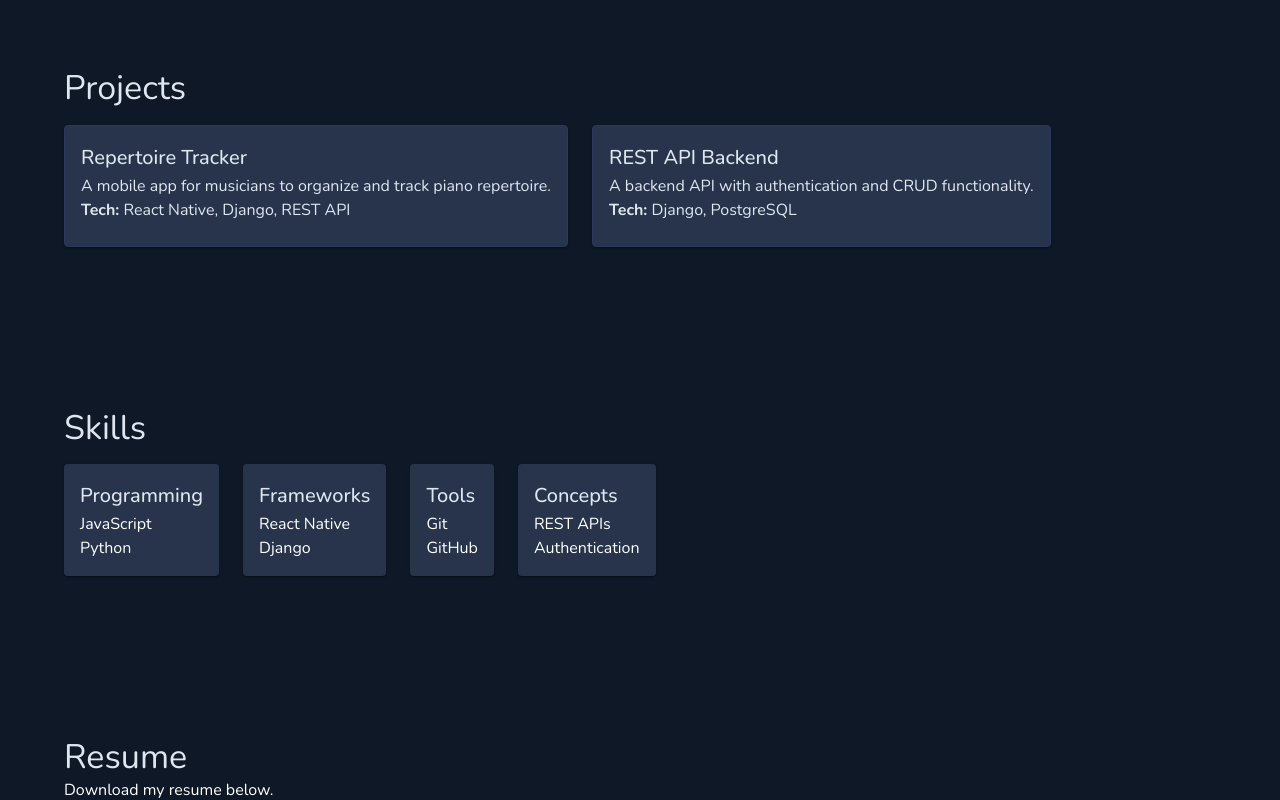
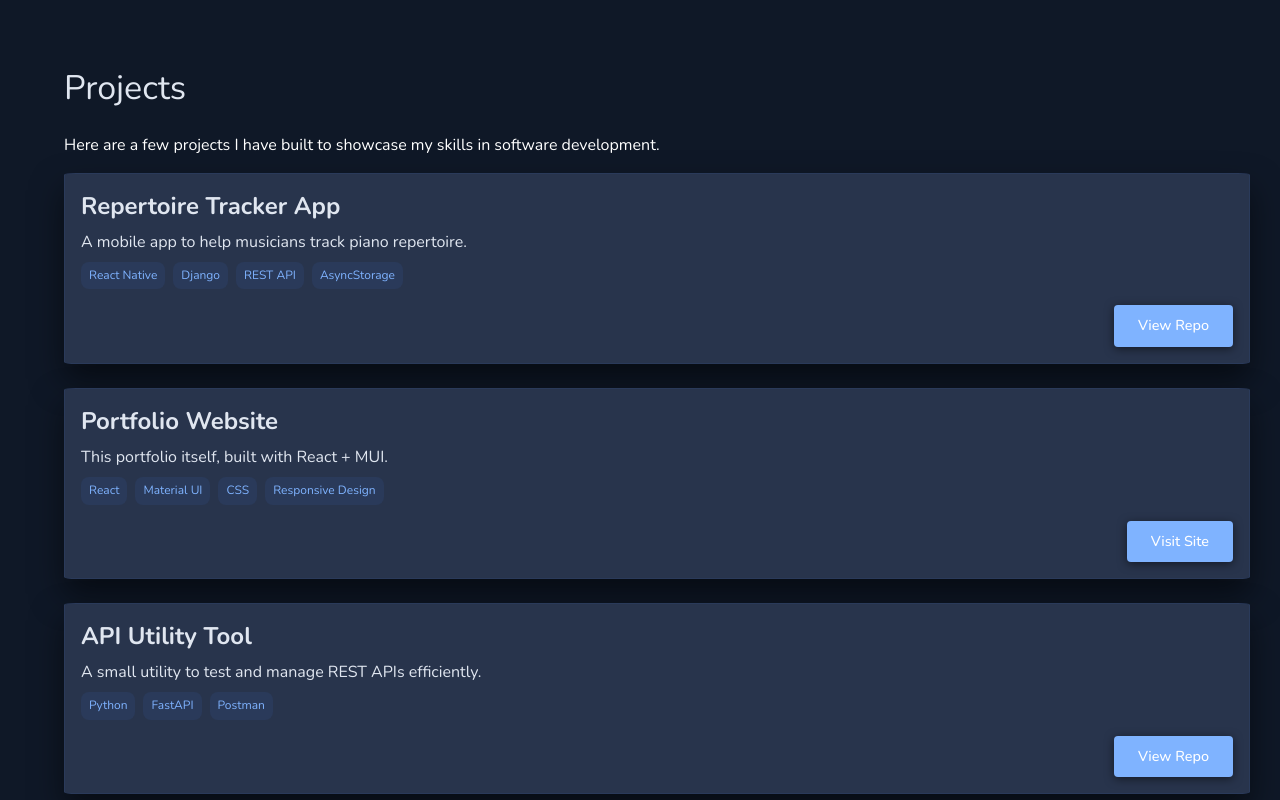
Before and after one commit to Kheijhackt/portfolio, a React (Vite) app: page / in a window 1280 px wide. Shown: the part 700-1500 px from the top of the page. Built offline with nearby package versions, Linux system fonts and the light colour scheme.

Commit message:
Fixed project cards

```diff
--- /dev/null
+++ b/src/components/ProjectCard.jsx
@@ -0,0 +1,90 @@
+import { Card, CardContent, Typography, Box, Button } from "@mui/material";
+
+export default function ProjectCard({
+  title,
+  description,
+  technologies,
+  ctaText,
+  ctaUrl,
+}) {
+  return (
+    <Card
+      sx={{
+        width: "100%", // full horizontal space
+        bgcolor: "#1c2942",
+        color: "#e0e6f0",
+        mb: 3,
+        boxShadow: "0 2vh 4vh rgba(0,0,0,0.5)",
+        borderRadius: "1%",
+        overflow: "hidden",
+        display: "flex",
+        flexDirection: "column",
+        justifyContent: "space-between", // push button to bottom
+        minHeight: "150px", // minimum height for layout
+        position: "relative",
+        p: 2,
+      }}
+    >
+      {/* Card content */}
+      <Box>
+        {title && (
+          <Typography variant="h5" sx={{ fontWeight: 700, mb: 1 }}>
+            {title}
+          </Typography>
+        )}
+
+        {description && (
+          <Typography variant="body1" sx={{ color: "#e0e6f0", mb: 1 }}>
+            {description}
+          </Typography>
+        )}
+
+        {technologies && (
+          <Box sx={{ display: "flex", flexWrap: "wrap", gap: 1 }}>
+            {technologies.map((tech, i) => (
+              <Typography
+                key={i}
+                variant="caption"
+                sx={{
+                  backgroundColor: "#2a3a5a",
+                  px: 1,
+                  py: 0.5,
+                  borderRadius: "0.5rem",
+                  fontSize: "0.75rem",
+                  color: "#7fb3ff",
+                }}
+              >
+                {tech}
+              </Typography>
+            ))}
+          </Box>
+        )}
+      </Box>
+
+      {/* CTA button bottom-right */}
+      {ctaText && ctaUrl && (
+        <Box sx={{ display: "flex", justifyContent: "flex-end", mt: 2 }}>
+          <Button
+            component="a"
+            href={ctaUrl}
+            target="_blank"
+            rel="noopener noreferrer"
+            variant="contained"
+            sx={{
+              backgroundColor: "#7fb3ff",
+              color: "#ffffff",
+              fontSize: "0.9rem",
+              px: 3,
+              py: 1,
+              "&:hover": {
+                backgroundColor: "#5a9cff",
+              },
+            }}
+          >
+            {ctaText}
+          </Button>
+        </Box>
+      )}
+    </Card>
+  );
+}
--- a/src/sections/Projects.jsx
+++ b/src/sections/Projects.jsx
@@ -1,42 +1,56 @@
-import { Typography, Card, CardContent, Grid } from "@mui/material";
+import { Typography } from "@mui/material";
 import SectionWrapper from "../components/SectionWrapper";
+import ProjectCard from "../components/ProjectCard";
 
 export default function Projects() {
-  const projects = [
+  const projectList = [
     {
-      title: "Repertoire Tracker",
-      description:
-        "A mobile app for musicians to organize and track piano repertoire.",
-      tech: "React Native, Django, REST API",
+      title: "Repertoire Tracker App",
+      description: "A mobile app to help musicians track piano repertoire.",
+      technologies: ["React Native", "Django", "REST API", "AsyncStorage"],
+      ctaText: "View Repo",
+      ctaUrl: "https://github.com/yourusername/repertoire-tracker",
     },
     {
-      title: "REST API Backend",
-      description: "A backend API with authentication and CRUD functionality.",
-      tech: "Django, PostgreSQL",
+      title: "Portfolio Website",
+      description: "This portfolio itself, built with React + MUI.",
+      technologies: ["React", "Material UI", "CSS", "Responsive Design"],
+      ctaText: "Visit Site",
+      ctaUrl: "https://yourportfolio.com",
+    },
+    {
+      title: "API Utility Tool",
+      description: "A small utility to test and manage REST APIs efficiently.",
+      technologies: ["Python", "FastAPI", "Postman"],
+      ctaText: "View Repo",
+      ctaUrl: "https://github.com/yourusername/api-tool",
     },
   ];
 
   return (
     <SectionWrapper id="projects">
-      <Typography variant="h4">Projects</Typography>
+      {/* Section Title */}
+      <Typography variant="h4" sx={{ mb: 3 }}>
+        Projects
+      </Typography>
 
-      <Grid container spacing={3} marginTop={2}>
-        {projects.map((p, i) => (
-          <Grid item xs={12} md={6} key={i}>
-            <Card>
-              <CardContent>
-                <Typography variant="h6">{p.title}</Typography>
+      {/* Section Intro */}
+      <Typography sx={{ mb: 2 }}>
+        Here are a few projects I have built to showcase my skills in software
+        development.
+      </Typography>
 
-                <Typography>{p.description}</Typography>
-
-                <Typography>
-                  <strong>Tech:</strong> {p.tech}
-                </Typography>
-              </CardContent>
-            </Card>
-          </Grid>
-        ))}
-      </Grid>
+      {/* Project Cards */}
+      {projectList.map((proj, i) => (
+        <ProjectCard
+          key={i}
+          title={proj.title}
+          description={proj.description}
+          technologies={proj.technologies}
+          ctaText={proj.ctaText}
+          ctaUrl={proj.ctaUrl}
+        />
+      ))}
     </SectionWrapper>
   );
 }
```
